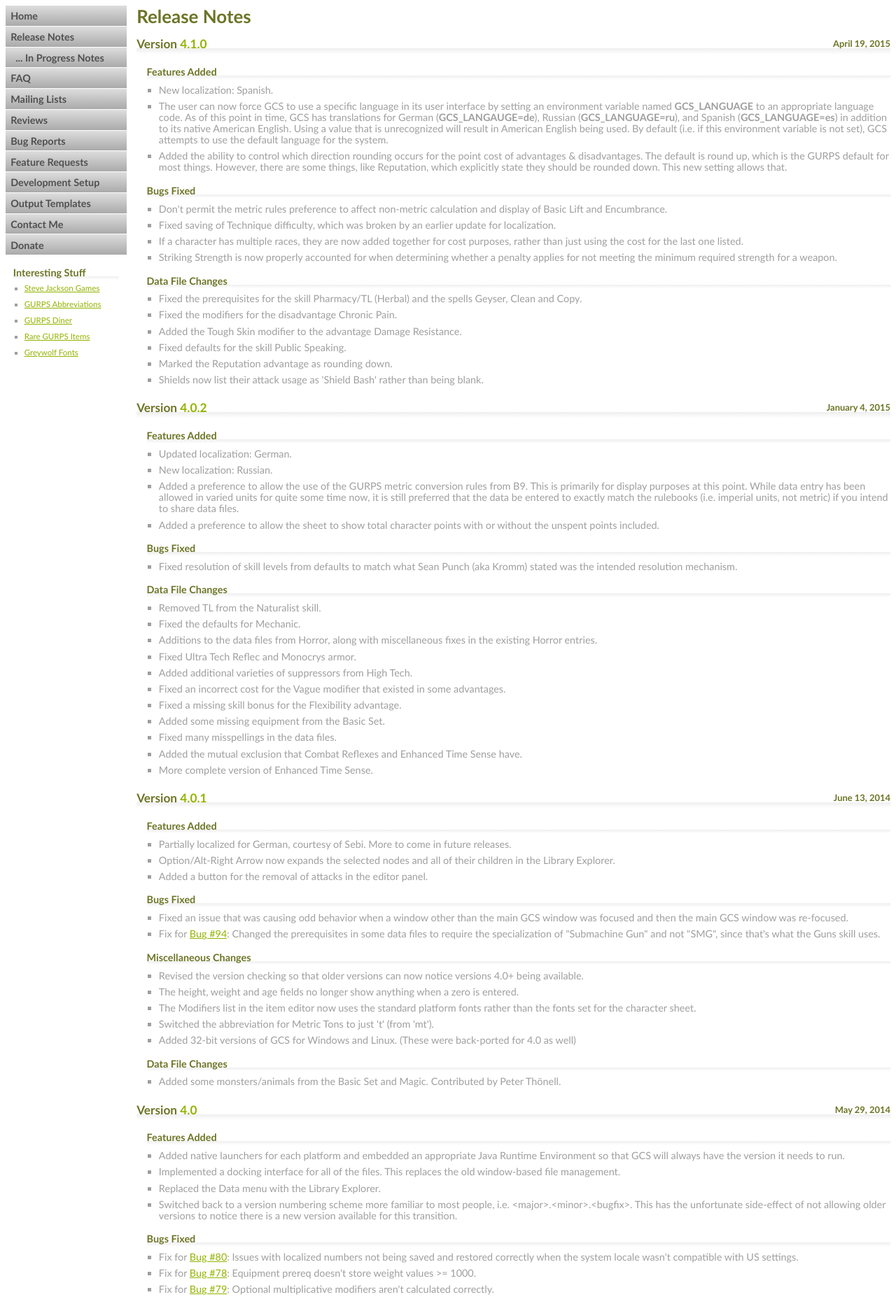
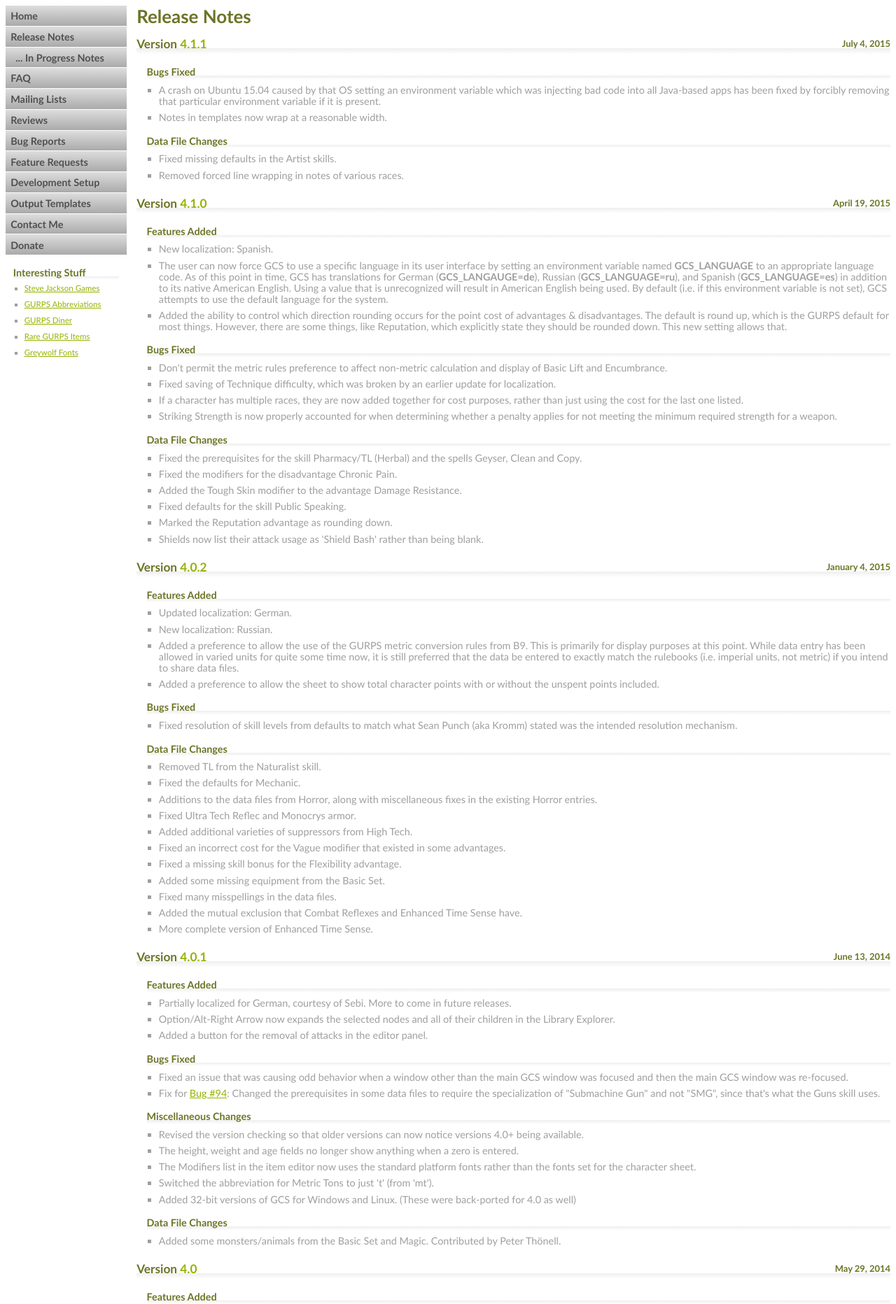
Before and after one commit to richardwilkes/gcs_web, a PHP site: page /release_notes.php in a window 1280 px wide. Shown: the part 56-1920 px from the top of the page at 70% size. Run offline with PHP 8.4, Linux system fonts and the light colour scheme.

Commit message:
Updated for 4.1.1.

```diff
--- a/in_progress_notes.php
+++ b/in_progress_notes.php
@@ -18,12 +18,11 @@
 					</ul>
 					<h3>Bugs Fixed</h3>
 					<ul>
-						<li>Notes in templates now wrap at a reasonable width.</li>
+						<li></li>
 					</ul>
 					<h3>Data File Changes</h3>
 					<ul>
-						<li>Fixed missing defaults in the Artist skills.</li>
-						<li>Removed forced line wrapping in notes of various races.</li>
+						<li></li>
 					</ul>
 				</div>
 			</div>
--- a/release_notes.php
+++ b/release_notes.php
@@ -11,6 +11,17 @@
 			<div id="right_column">
 				<div id="release_notes">
 					<h1>Release Notes</h1>
+					<h2>Version <span class="version">4.1.1</span><span class="release_date">July 4, 2015</span></h2>
+					<h3>Bugs Fixed</h3>
+					<ul>
+						<li>A crash on Ubuntu 15.04 caused by that OS setting an environment variable which was injecting bad code into all Java-based apps has been fixed by forcibly removing that particular environment variable if it is present.</li>
+						<li>Notes in templates now wrap at a reasonable width.</li>
+					</ul>
+					<h3>Data File Changes</h3>
+					<ul>
+						<li>Fixed missing defaults in the Artist skills.</li>
+						<li>Removed forced line wrapping in notes of various races.</li>
+					</ul>
 					<h2>Version <span class="version">4.1.0</span><span class="release_date">April 19, 2015</span></h2>
 					<h3>Features Added</h3>
 					<ul>
--- a/versions.txt
+++ b/versions.txt
@@ -1 +1 @@
-gcs	4.1.0
+gcs	4.1.1
```
Also changed, not shown: index.php (+7 -7 lines), readme.md (deleted).
